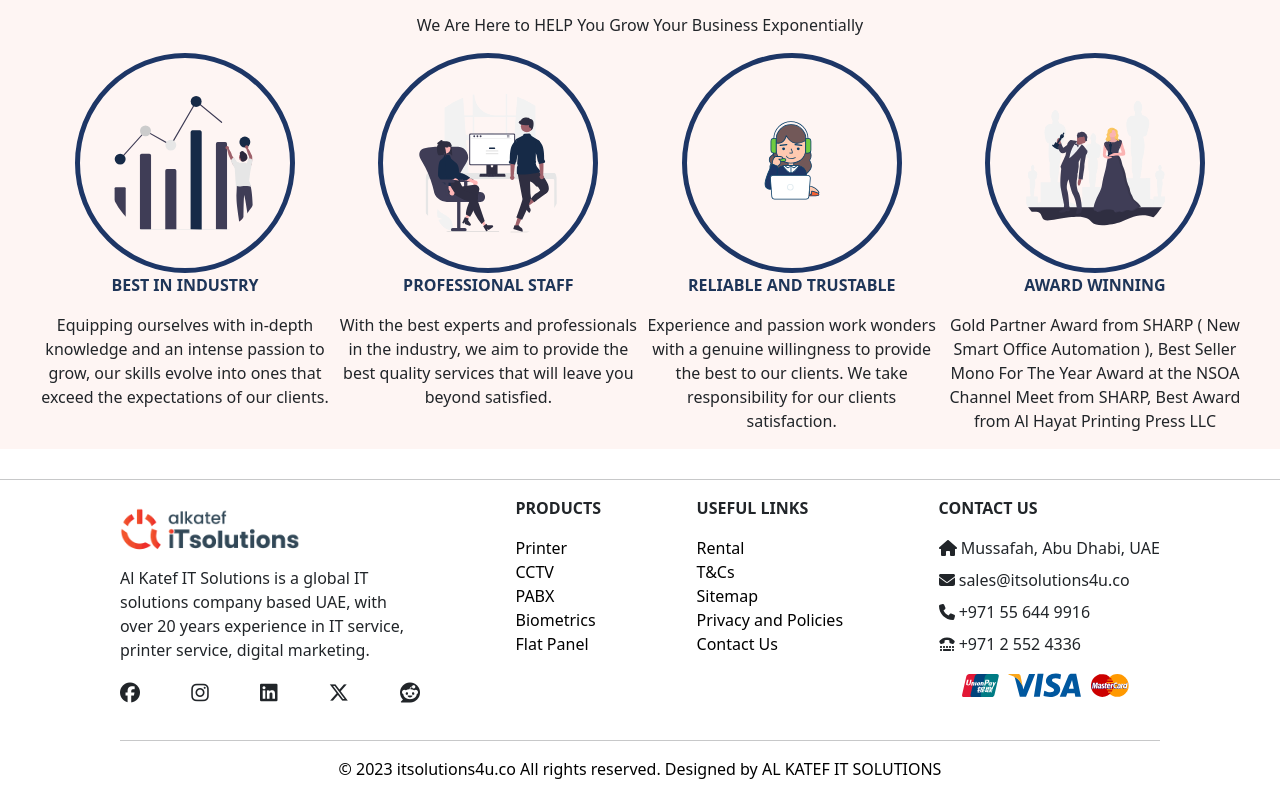
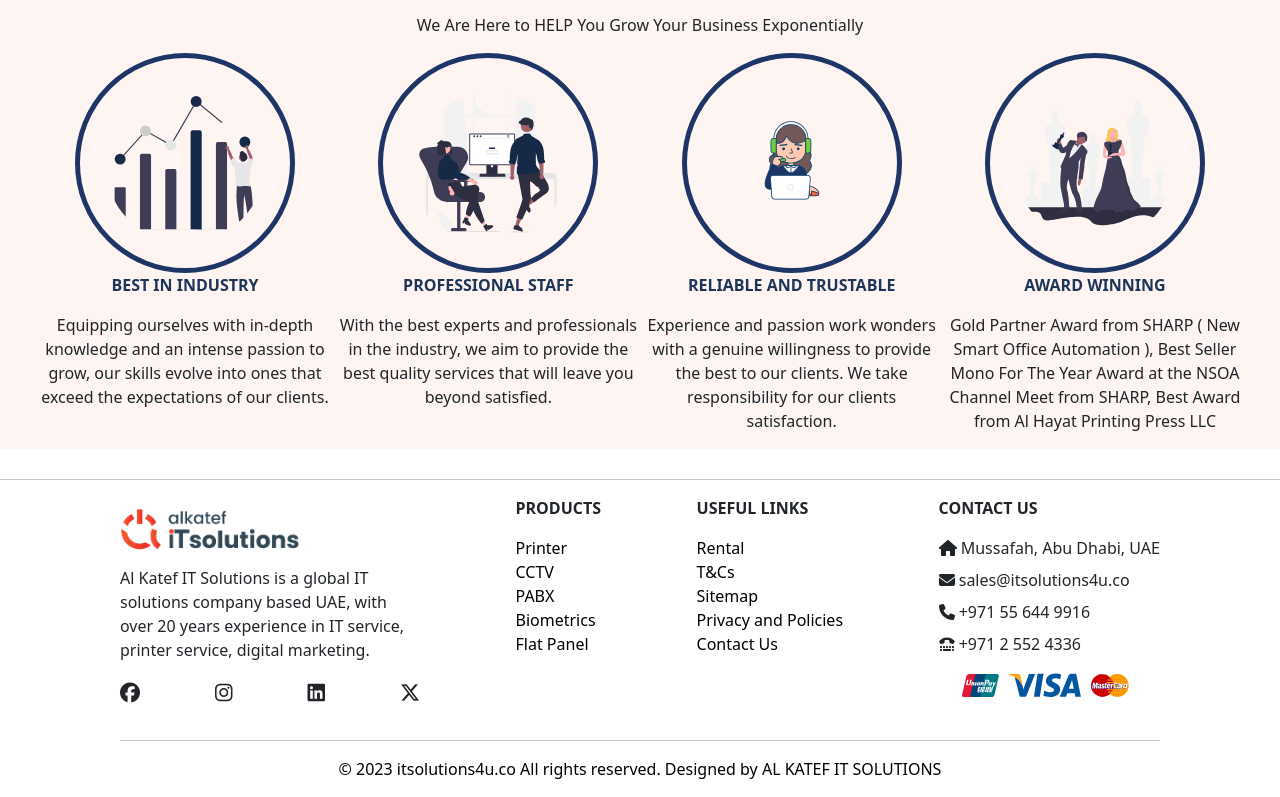
Before and after one commit to alkatefindia/it-solutions-4u, a React (Create React App) app: page / in a window 1280 px wide. Shown: the part 2546-3343 px from the top of the page. Built offline with nearby package versions, Linux system fonts and the light colour scheme.

Commit message:
redit removed

```diff
--- a/src/components/Footer.js
+++ b/src/components/Footer.js
@@ -37,9 +37,7 @@ function Footer() {
             <p class="icons"><a href="https://twitter.com/alkatef_uae">
               <i class="fa-brands fa-x-twitter"></i></a>
             </p>
-            <p class="icons"><a href="https://www.reddit.com/user/Alkatef/">
-              <i class="fa-brands fa-reddit"></i></a>
-            </p>
+
           </div>
         </div>
 
```
